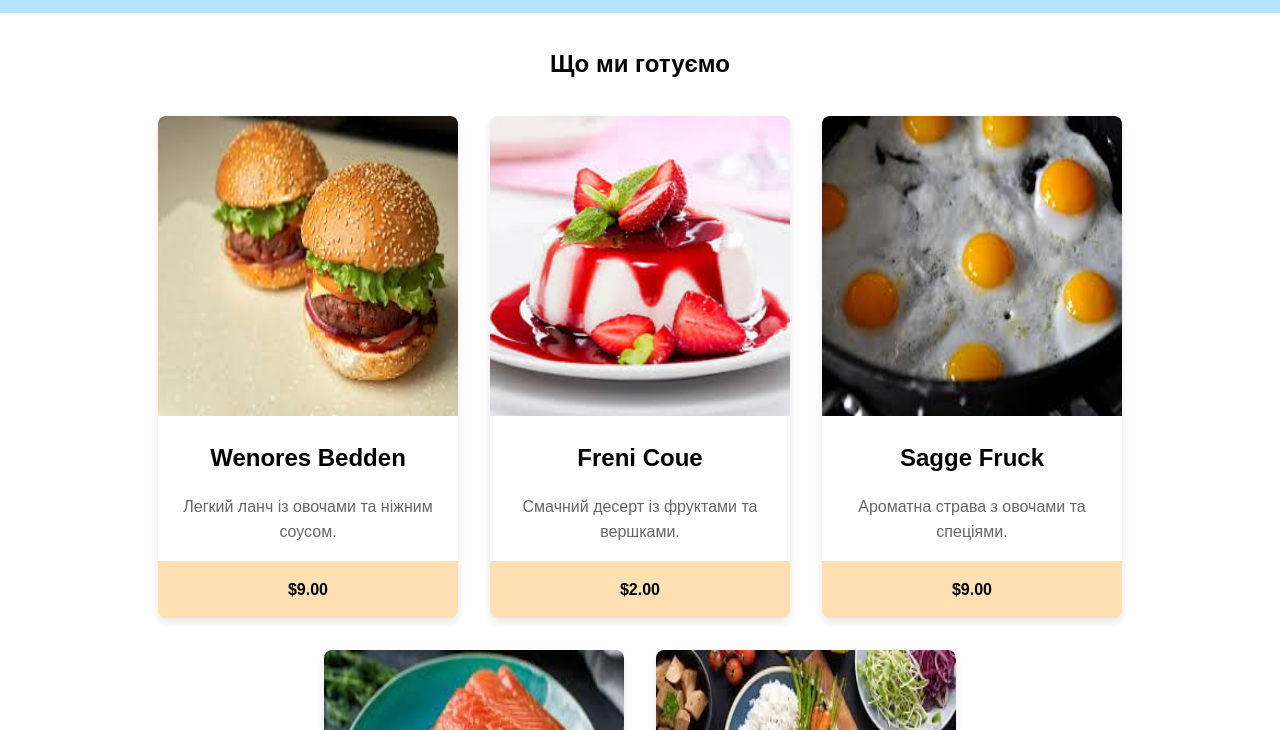
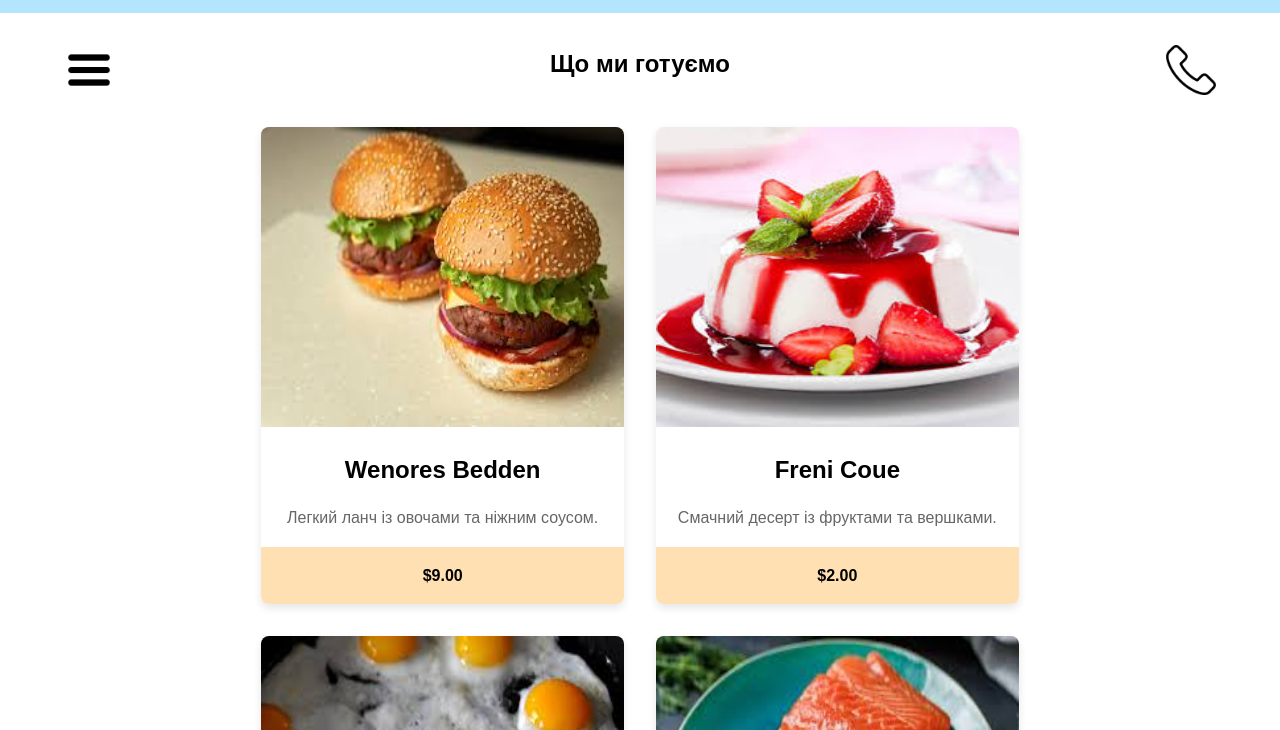
Before and after one commit to NaidiukVadim/naidiukvadim.github.io, a plain HTML site: page Examen_Naidiuk_24/index.html in a window 1280 px wide. Shown: the part 70-800 px from the top of the page. Drawn offline with Linux system fonts and the light colour scheme.

Commit message:
Add files via upload

```diff
--- a/Examen_Naidiuk_24/index.html
+++ b/Examen_Naidiuk_24/index.html
@@ -12,7 +12,11 @@
     </header>
     <main>
         <section class="menu">
-            <h2>Що ми готуємо</h2>
+            <div class="first-line">
+                <img src="img/burger-bar.png" alt="" width="50px" height="auto">
+                <h2>Що ми готуємо</h2>
+                <img src="img/telephone.png" alt="" width="50px" height="auto">
+            </div>
             <div class="menu-cards">
                 <article class="menu-card">
                     <img src="img/1.jpg" alt="Wenores Bedden">
--- a/Examen_Naidiuk_24/scss/style.scss
+++ b/Examen_Naidiuk_24/scss/style.scss
@@ -31,8 +31,9 @@ main {
     padding: 2rem 0;
 
     .menu {
-        h2 {
-            text-align: center;
+        .first-line {
+            display: flex;
+            justify-content: space-between;
             margin-bottom: 2rem;
         }
 
@@ -48,7 +49,7 @@ main {
                 box-shadow: 0 4px 8px rgba(0, 0, 0, 0.1);
                 overflow: hidden;
                 width: 100%;
-                max-width: 300px;
+                max-width: 400px;
                 text-align: center;
                 transition: transform 0.3s ease;
 
```
Also changed, not shown: Examen_Naidiuk_24/img/burger-bar.png (added), Examen_Naidiuk_24/scss/style.css, 1 other file.
